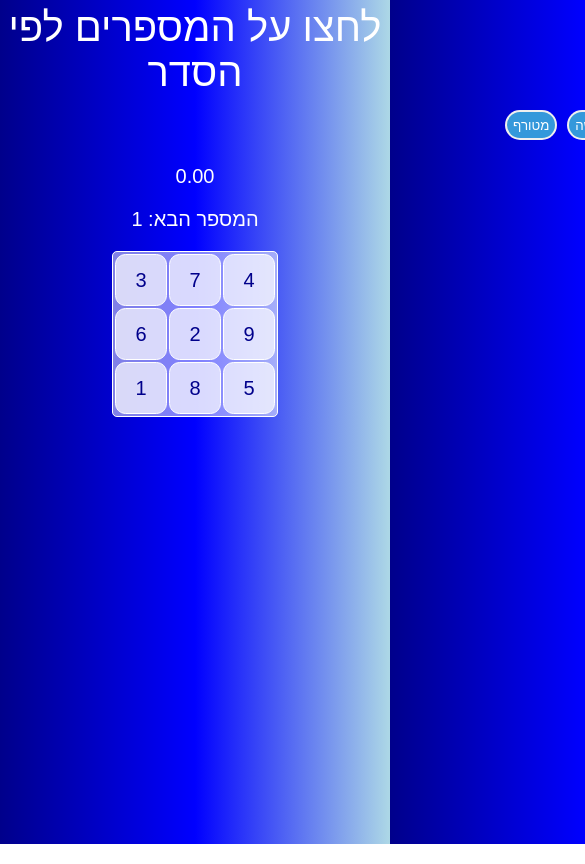
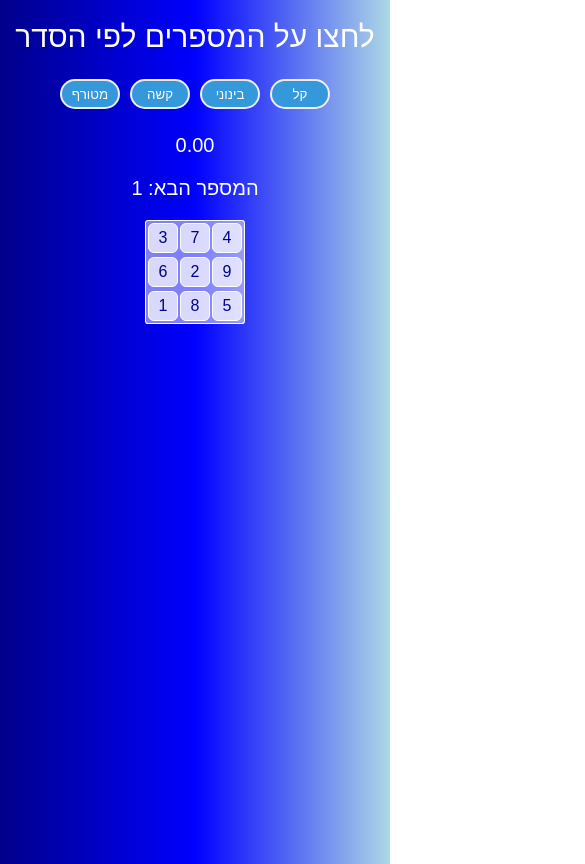
Before and after one commit to arikxl/touchNums, a plain HTML site: page index.html in a window 390 px wide. Shown: the top 864 px of the page, 585 px wide, since content can reach past the window. Drawn offline with Linux system fonts and the light colour scheme.

Commit message:
Add files via upload

```diff
--- a/css/style.css
+++ b/css/style.css
@@ -1,10 +1,17 @@
+*{
+    box-sizing: border-box;
+}
+
 body {
     background: linear-gradient(to right, darkblue, blue, lightblue);
     color: white;
+    background-repeat: no-repeat;
     padding: 0;
     margin: 0;
     font-family: Gotham Rounded, sans-serif;
     font-weight: normal;
+    width:100vw;
+    height:100vh;
 }
 
 p {
@@ -18,12 +25,13 @@ p {
     text-align: center;
     margin-bottom: 20px;
     display: flex;
-    margin-left: 500px;
+    justify-content: center;
 }
 
 button{
     font-family: 'Varela Round', sans-serif;    width: 60px;
     height: 30px;
+    /* width: 100px; */
     border-radius: 20px;
     margin: 5px;
     border:0.16em solid rgba(255,255,255,0);
@@ -67,11 +75,13 @@ table {
     align-content: center;
     cursor: pointer;
     position: relative;
-    display: grid;
-    padding-left: 0;
+    display: flex;
+    justify-content: center;
 }
 
 .board{
+    display: grid;
+    justify-content: center;
     border: 1px solid white;
     border-radius: 3%;
     text-align: center;
@@ -79,7 +89,7 @@ table {
 }
 
 .cell {
-    font-size: 20px;
+    font-size: 1rem;
     border: 1px solid white;
     outline: none;
     background-color: rgba(255, 255, 255, 0.7);
@@ -89,9 +99,19 @@ table {
     width: 30px;
     height: 30px;
     position: flex;
-    padding: 10px;
+    padding: auto;
+    justify-content: space-around;
 }
 
 .cell:hover {
     background-color: rgba(255, 255, 255, .9);
 }
+
+
+@media (max-width: 440px) {
+    p {
+        font-size: 30px;
+        margin-top: 20px;
+        margin-bottom:20px;
+    }
+}
```
